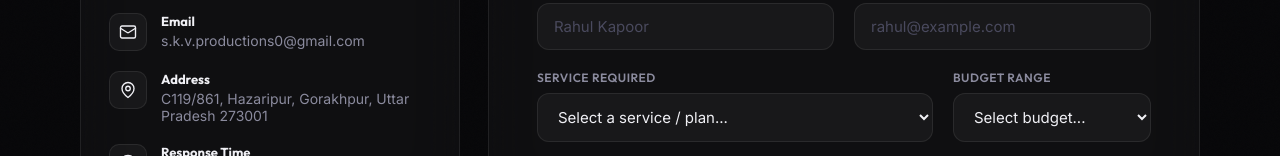
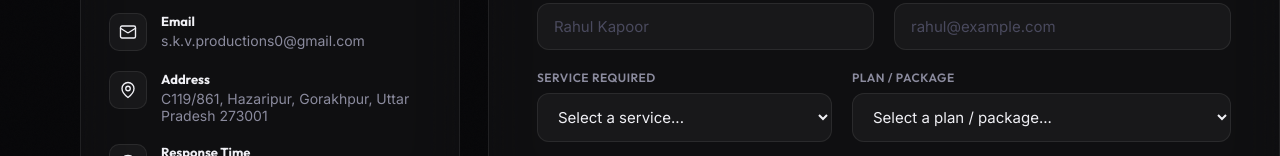
Before and after one commit to Shubham916-ui/SKV-productions, a React (Vite) app: page /contact in a window 1280 px wide. Shown: the part 644-800 px from the top of the page. Built offline with nearby package versions, Linux system fonts and the light colour scheme; no server answers.

Commit message:
IMPROVING CONTCT SEC

```diff
--- a/src/pages/Contact.jsx
+++ b/src/pages/Contact.jsx
@@ -29,23 +29,32 @@ export default function Contact() {
   useEffect(() => {
     const planParam = searchParams.get("plan");
     if (planParam) {
-      let budgetVal = "Let us discuss";
+      let budgetVal = "";
+      let serviceVal = "";
+
       if (planParam.includes("Basic Website") || planParam.includes("4,999")) {
-        budgetVal = "Under ₹15,000";
+        budgetVal = "Basic Website (₹4,999)";
+        serviceVal = "Website Design";
       } else if (planParam.includes("Basic Business Software") || planParam.includes("8,999")) {
-        budgetVal = "Under ₹15,000";
+        budgetVal = "Basic Business Software (Starting ₹8,999)";
+        serviceVal = "Custom Software Development";
       } else if (planParam.includes("Combo") || planParam.includes("11,999")) {
-        budgetVal = "Under ₹15,000";
+        budgetVal = "Website + Software Combo (₹11,999)";
+        serviceVal = "Full Package";
       } else if (planParam.includes("Android App") || planParam.includes("24,999")) {
-        budgetVal = "₹15,000 – ₹30,000";
+        budgetVal = "Android App + Play Store (₹24,999)";
+        serviceVal = "Mobile App Development";
       } else if (planParam.includes("Custom") || planParam.includes("49,999")) {
-        budgetVal = "₹30,000 – ₹60,000";
+        budgetVal = "Custom Android + iOS App (Starting ₹49,999)";
+        serviceVal = "Mobile App Development";
+      } else {
+        budgetVal = planParam;
       }
 
       setForm((prev) => ({
         ...prev,
-        service: planParam,
-        budget: prev.budget || budgetVal,
+        service: prev.service || serviceVal,
+        budget: budgetVal,
         message: prev.message || `Hi, I am interested in getting started with the ${planParam} plan. Please share the next steps.`
       }));
     }
@@ -266,15 +275,7 @@ export default function Contact() {
                           setForm({ ...form, service: e.target.value })
                         }
                       >
-                        <option value="">Select a service / plan...</option>
-                        <optgroup label="Fixed Pricing Plans">
-                          <option value="Basic Website">Basic Website (₹4,999)</option>
-                          <option value="Basic Business Software">Basic Business Software (Starting ₹8,999)</option>
-                          <option value="Website + Software Combo">Website + Software Combo (₹11,999)</option>
-                          <option value="Android App + Play Store">Android App + Play Store (₹24,999)</option>
-                          <option value="Custom Android + iOS App">Custom Android + iOS App (Starting ₹49,999)</option>
-                        </optgroup>
-                        <optgroup label="Custom Services">
+                        <option value="">Select a service...</option>
                         <option value="Website Design">Website Design</option>
                         <option value="Web Application Development">Web Application Development</option>
                         <option value="Mobile App Development">Mobile App Development</option>
@@ -284,24 +285,25 @@ export default function Contact() {
                         <option value="E-Commerce Store">E-Commerce Store</option>
                         <option value="Portfolio Website">Portfolio Website</option>
                         <option value="UI/UX Design">UI/UX Design</option>
+                        <option value="Full Package">Full Package</option>
                         <option value="Other">Other</option>
-                        </optgroup>
                       </select>
                     </div>
                     <div className="fgroup">
-                      <label>Budget Range</label>
+                      <label>Plan / Package</label>
                       <select
                         value={form.budget}
                         onChange={(e) =>
                           setForm({ ...form, budget: e.target.value })
                         }
                       >
-                        <option value="">Select budget...</option>
-                        <option>Under ₹15,000</option>
-                        <option>₹15,000 – ₹30,000</option>
-                        <option>₹30,000 – ₹60,000</option>
-                        <option>₹60,000+</option>
-                        <option>Let us discuss</option>
+                        <option value="">Select a plan / package...</option>
+                        <option value="Basic Website (₹4,999)">Basic Website (₹4,999)</option>
+                        <option value="Basic Business Software (Starting ₹8,999)">Basic Business Software (Starting ₹8,999)</option>
+                        <option value="Website + Software Combo (₹11,999)">Website + Software Combo (₹11,999)</option>
+                        <option value="Android App + Play Store (₹24,999)">Android App + Play Store (₹24,999)</option>
+                        <option value="Custom Android + iOS App (Starting ₹49,999)">Custom Android + iOS App (Starting ₹49,999)</option>
+                        <option value="Custom / Other">Custom / Other</option>
                       </select>
                     </div>
                   </div>
```
Lines whose indentation alone changed are shown as unchanged.
